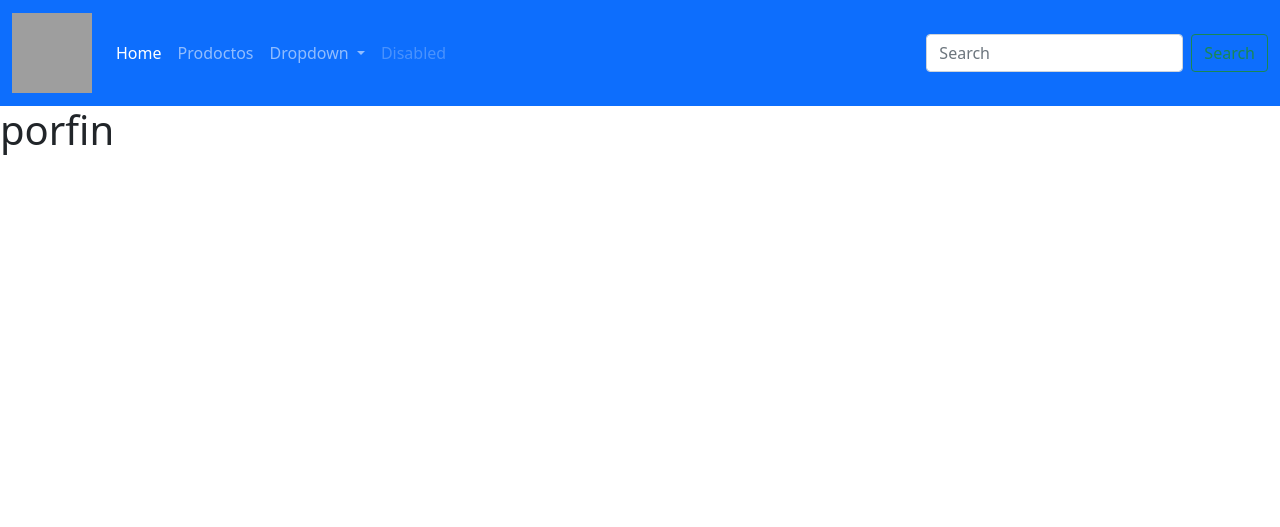
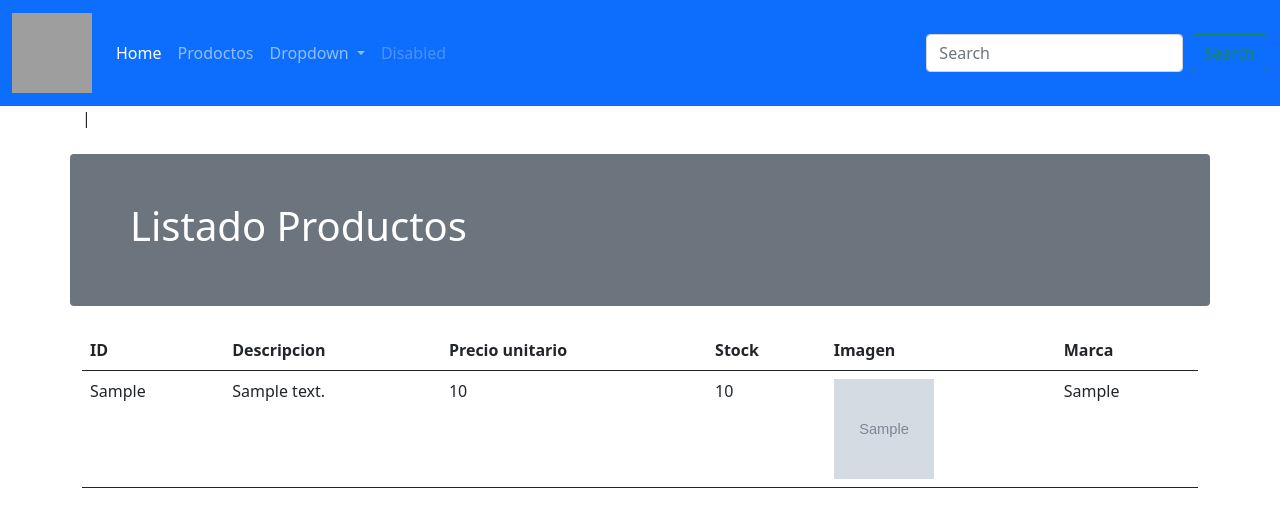
Before and after one commit to Luciano-Urtubia/CRUD_DJANGO, a Django app: page / in a window 1280 px wide. Shown: the top 527 px of the page. Run offline with Django 3.2, Linux system fonts and the light colour scheme; tables that the repository leaves empty hold one stand-in row (values such as "Sample post"); grey boxes marked "Sample" are stand-in pictures; grey boxes are pictures that could not be loaded.

Commit message:
img proyecto

```diff
--- a/CRUD_DJANGO/urls.py
+++ b/CRUD_DJANGO/urls.py
@@ -17,13 +17,13 @@ Including another URLconf
 
 from django.contrib import admin
 from django.urls import path
-from core import views as core_views
+from core import views
 
 
 from django.conf import settings
 
 urlpatterns = [
-    path('', core_views.home, name='home'),
+    path('', views.home, name='home'),
     path('admin/', admin.site.urls),
 ]
 
--- a/core/templates/core/index.html
+++ b/core/templates/core/index.html
@@ -5,5 +5,58 @@
 
 
 {% block content %}
-    <h1>porfin</h1>
+    <div class="container justify-content-center">|
+        <div class="row bg-secondary text-white rounded p-5 mt-4 mb-4">
+            <h1>Listado Productos</h1>
+        </div>
+        <div class="row ">
+            <div class="table-responsive">
+                <table class="table table-hover ">
+                    <thead>
+                        <th>ID</th>
+                        <th>Descripcion</th>
+                        <th>Precio unitario</th>
+                        <th>Stock</th>
+                        <th>Imagen</th>
+                        <th>Marca</th>
+
+                    </thead>
+                         {% for p in productos%}
+                         <tr>
+                             <td>{{p.idProducto}}</td>
+                             <td>{{p.descripcion}}</td>
+                             <td>{{p.precio}}</td>
+                             <td>{{p.stock}}</td>
+                             {% if p.imagen %}
+                                    <td><img class="img-producto" src="{{p.imagen.url}}" alt=""></td>
+                                {% else %}
+                                    <td><img class="img-producto" src="{% static 'core/img/not-image.jpg' %}" alt=""></td>
+                                {% endif %}
+                             <td>{{p.marca}}</td>
+
+
+                         </tr>
+
+                         {%endfor%}
+
+                    <tbody>
+
+                    </tbody>
+
+                </table>
+            </div>
+
+        </div>
+    </div>
+
+
+
+
+
+
+
 {% endblock %}
+
+{% block scripts %}
+    <script src="{% static 'core/js/my_scripts.js' %}"></script>
+{% endblock %}
--- a/core/views.py
+++ b/core/views.py
@@ -1,6 +1,8 @@
 from django.shortcuts import render
-
+from core import models
+from .models import Producto
 # Create your views here.
 
 def home(request):
-    return render (request, "core/index.html")
+    productos = Producto.objects.all()
+    return render(request,"core/index.html",{'productos':productos})
```
Also changed, not shown: core/static/core/img/not-found-image.jpg (added).
